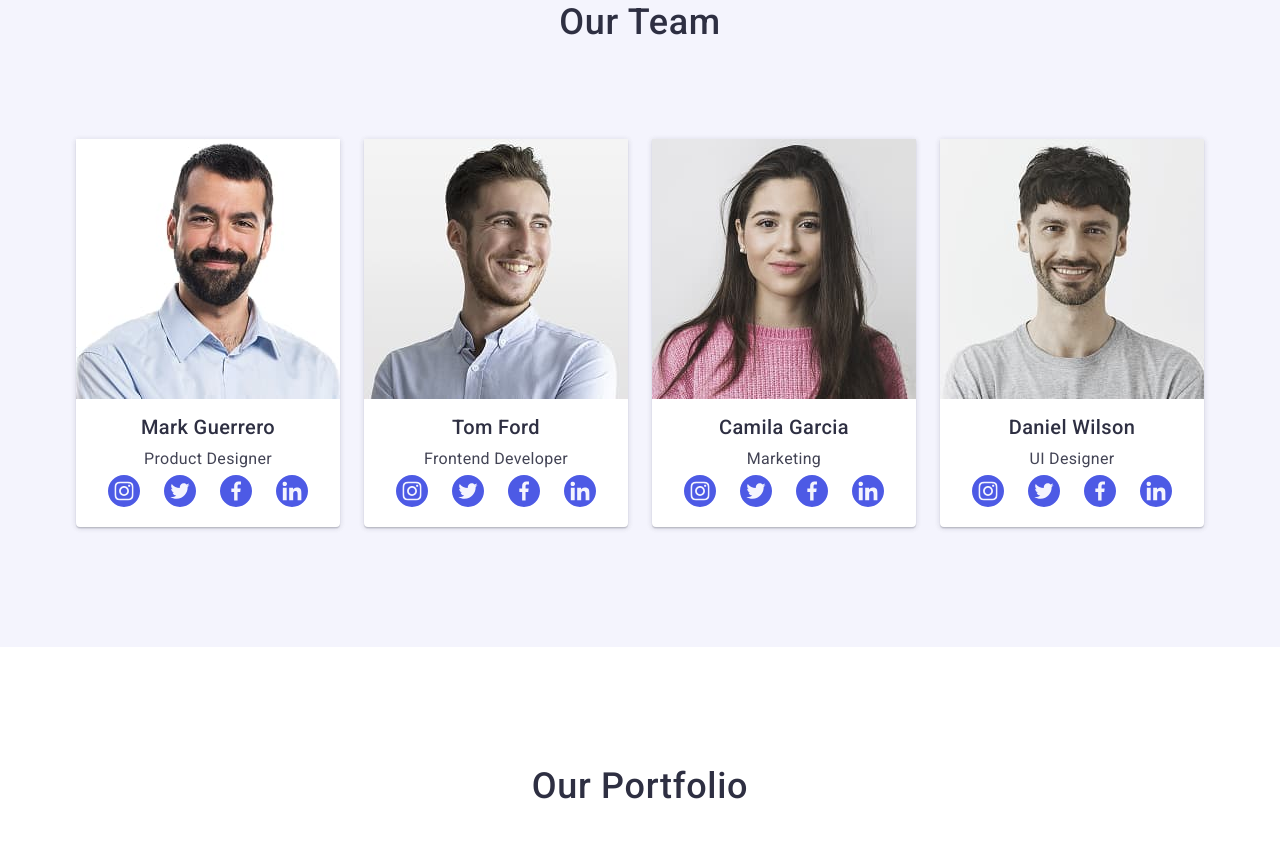
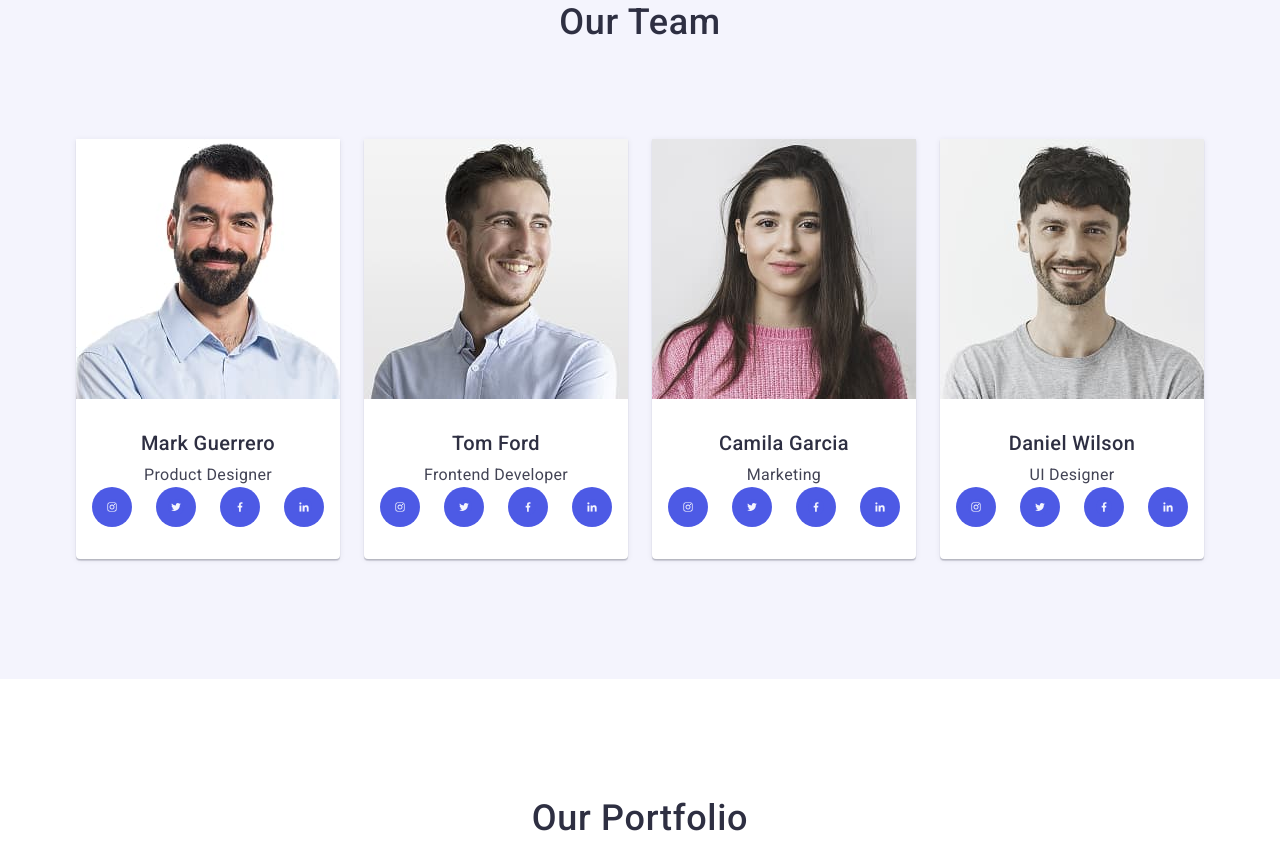
Before and after one commit to InnaSaienko/goit-markup-hw-04, a plain HTML site: page index.html in a window 1280 px wide. Shown: the part 1094-1936 px from the top of the page. Drawn offline with nearby package versions, Linux system fonts and the light colour scheme.

Commit message:
improved team

```diff
--- a/css/styles.css
+++ b/css/styles.css
@@ -365,14 +365,13 @@ p {
     width: calc((100% - 72px) / 4);
     height: auto;
     border-radius: 0 0 4px 4px;
-    box-shadow: var(--box-shadow), 0 1px 6px 0 rgba(46, 47, 66, 0.08);
+    box-shadow: var(--box-shadow), 0px 2px 1px rgba(46, 47, 66, 0.08);
     background: var(--white);
 
 }
 
 .team-context {
-    padding: 16px 32px;
-
+    padding: 32px 0;
 }
 
 .team-title {
@@ -384,10 +383,29 @@ p {
     text-align: center;
 }
 
-.team-social-icon {
+.team-list-icons {
     display: flex;
+    justify-content: center;
     gap: 24px;
-    align-items: center;
+}
+
+.team-list-item {
+    width: 40px;
+    height: 40px;
+
+    & .team-list-link {
+        display: flex;
+        align-items: center;
+        justify-content: center;
+        width: 100%;
+        height: 100%;
+        background-color: var(--iris);
+        border-radius: 50%;
+    }
+
+    & .team-list-link:hover, & .team-list-link:focus {
+        background-color: var(--interactive-color);
+    }
 }
 
 .portfolio .section-title {
--- a/index.html
+++ b/index.html
@@ -109,20 +109,36 @@
                     <div class="team-context">
                         <h3 class="team-title">Mark Guerrero</h3>
                         <p class="team-position">Product Designer</p>
-                        <div class="team-social-icon">
-                        <svg width="40" height="40">
+                        <ul class="team-list-icons">
+                            <li class="team-list-item">
+                                <a class="team-list-link link" href="">
+                                    <svg width="16" height="16">
                                         <use href="./images/icons.svg#icon-instagram"></use>
                                     </svg>
-                        <svg width="40" height="40">
+                                </a>
+                            </li>
+                            <li class="team-list-item">
+                                <a class="team-list-link link" href="">
+                                    <svg width="16" height="16">
                                         <use href="./images/icons.svg#icon-twitter"></use>
                                     </svg>
-                        <svg width="40" height="40">
+                                </a>
+                            </li>
+                            <li class="team-list-item">
+                                <a class="team-list-link link" href="">
+                                    <svg width="16" height="16">
                                         <use href="./images/icons.svg#icon-facebook"></use>
                                     </svg>
-                        <svg width="40" height="40">
+                                </a>
+                            </li>
+                            <li class="team-list-item">
+                                <a class="team-list-link link" href="">
+                                    <svg width="16" height="16">
                                         <use href="./images/icons.svg#icon-linkedin"></use>
                                     </svg>
-                    </div>
+                                </a>
+                            </li>
+                        </ul>
                     </div>
                 </li>
                 <li class="team-card">
@@ -131,20 +147,36 @@
                     <div class="team-context">
                         <h3 class="team-title">Tom Ford</h3>
                         <p class="team-position">Frontend Developer</p>
-                        <div class="team-social-icon">
-                        <svg width="40" height="40">
+                        <ul class="team-list-icons">
+                            <li class="team-list-item">
+                                <a class="team-list-link link" href="">
+                                    <svg width="16" height="16">
                                         <use href="./images/icons.svg#icon-instagram"></use>
                                     </svg>
-                        <svg width="40" height="40">
+                                </a>
+                            </li>
+                            <li class="team-list-item">
+                                <a class="team-list-link link" href="">
+                                    <svg width="16" height="16">
                                         <use href="./images/icons.svg#icon-twitter"></use>
                                     </svg>
-                        <svg width="40" height="40">
+                                </a>
+                            </li>
+                            <li class="team-list-item">
+                                <a class="team-list-link link" href="">
+                                    <svg width="16" height="16">
                                         <use href="./images/icons.svg#icon-facebook"></use>
                                     </svg>
-                        <svg width="40" height="40">
+                                </a>
+                            </li>
+                            <li class="team-list-item">
+                                <a class="team-list-link link" href="">
+                                    <svg width="16" height="16">
                                         <use href="./images/icons.svg#icon-linkedin"></use>
                                     </svg>
-                    </div>
+                                </a>
+                            </li>
+                        </ul>
                     </div>
                 </li>
                 <li class="team-card">
@@ -153,20 +185,36 @@
                     <div class="team-context">
                         <h3 class="team-title">Camila Garcia</h3>
                         <p class="team-position">Marketing</p>
-                        <div class="team-social-icon">
-                        <svg width="40" height="40">
+                        <ul class="team-list-icons">
+                            <li class="team-list-item">
+                                <a class="team-list-link link" href="">
+                                    <svg width="16" height="16">
                                         <use href="./images/icons.svg#icon-instagram"></use>
                                     </svg>
-                        <svg width="40" height="40">
+                                </a>
+                            </li>
+                            <li class="team-list-item">
+                                <a class="team-list-link link" href="">
+                                    <svg width="16" height="16">
                                         <use href="./images/icons.svg#icon-twitter"></use>
                                     </svg>
-                        <svg width="40" height="40">
+                                </a>
+                            </li>
+                            <li class="team-list-item">
+                                <a class="team-list-link link" href="">
+                                    <svg width="16" height="16">
                                         <use href="./images/icons.svg#icon-facebook"></use>
                                     </svg>
-                        <svg width="40" height="40">
+                                </a>
+                            </li>
+                            <li class="team-list-item">
+                                <a class="team-list-link link" href="">
+                                    <svg width="16" height="16">
                                         <use href="./images/icons.svg#icon-linkedin"></use>
                                     </svg>
-                    </div>
+                                </a>
+                            </li>
+                        </ul>
                     </div>
                 </li>
                 <li class="team-card">
@@ -175,20 +223,36 @@
                     <div class="team-context">
                         <h3 class="team-title">Daniel Wilson</h3>
                         <p class="team-position">UI Designer</p>
-                        <div class="team-social-icon">
-                        <svg width="40" height="40">
+                        <ul class="team-list-icons">
+                            <li class="team-list-item">
+                                <a class="team-list-link link" href="">
+                                    <svg width="16" height="16">
                                         <use href="./images/icons.svg#icon-instagram"></use>
                                     </svg>
-                        <svg width="40" height="40">
+                                </a>
+                            </li>
+                            <li class="team-list-item">
+                                <a class="team-list-link link" href="">
+                                    <svg width="16" height="16">
                                         <use href="./images/icons.svg#icon-twitter"></use>
                                     </svg>
-                        <svg width="40" height="40">
+                                </a>
+                            </li>
+                            <li class="team-list-item">
+                                <a class="team-list-link link" href="">
+                                    <svg width="16" height="16">
                                         <use href="./images/icons.svg#icon-facebook"></use>
                                     </svg>
-                        <svg width="40" height="40">
+                                </a>
+                            </li>
+                            <li class="team-list-item">
+                                <a class="team-list-link link" href="">
+                                    <svg width="16" height="16">
                                         <use href="./images/icons.svg#icon-linkedin"></use>
                                     </svg>
-                    </div>
+                                </a>
+                            </li>
+                        </ul>
                     </div>
                 </li>
             </ul>
@@ -257,7 +321,7 @@
             & growth solutions.</p>
         <div class="social-icons">
             <h3 class="social-title">Social Media</h3>
-            <div class="team-social-icon">
+            <div class="team-list-icons">
                 <svg width="40" height="40">
                     <use href="./images/icons.svg#icon-instagram"></use>
                 </svg>
```
Lines whose indentation alone changed are shown as unchanged.
